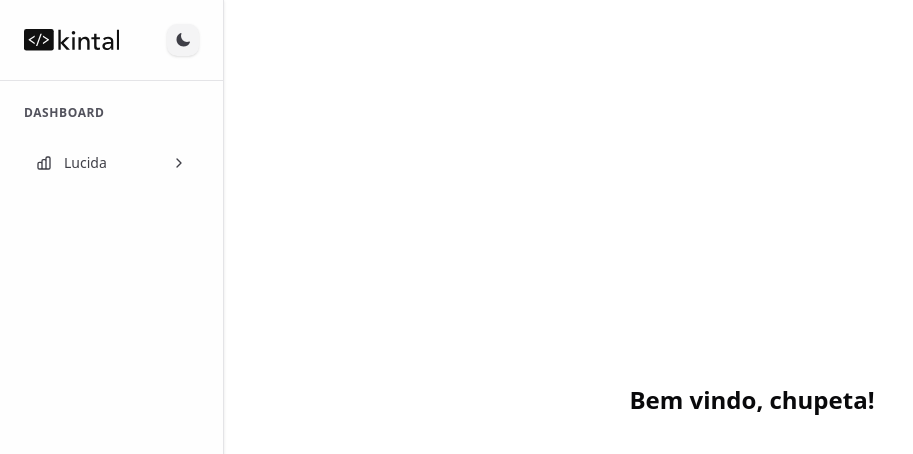
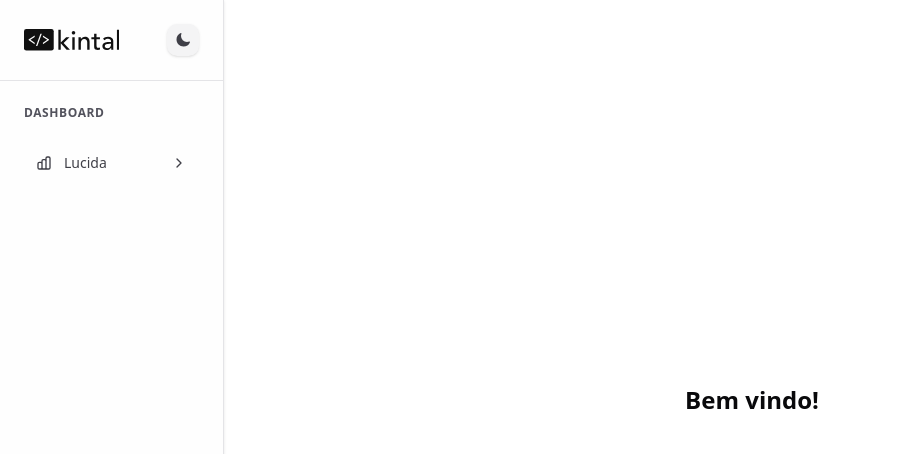
Before and after one commit to lucida-ia/kintal, a Next.js app: page / in a window 1280 px wide. Shown: the top 454 px of the page, without its empty margins (0-913 px from the left). Built offline with nearby package versions, Linux system fonts and the light colour scheme.

Commit message:
remover chupeta

```diff
--- a/src/app/page.tsx
+++ b/src/app/page.tsx
@@ -1,9 +1,7 @@
 export default function Home() {
   return (
     <div className="flex flex-col items-center justify-center min-h-screen px-4">
-      <h2 className="text-xl sm:text-2xl font-bold text-center">
-        Bem vindo, chupeta!
-      </h2>
+      <h2 className="text-xl sm:text-2xl font-bold text-center">Bem vindo!</h2>
     </div>
   );
 }
```
